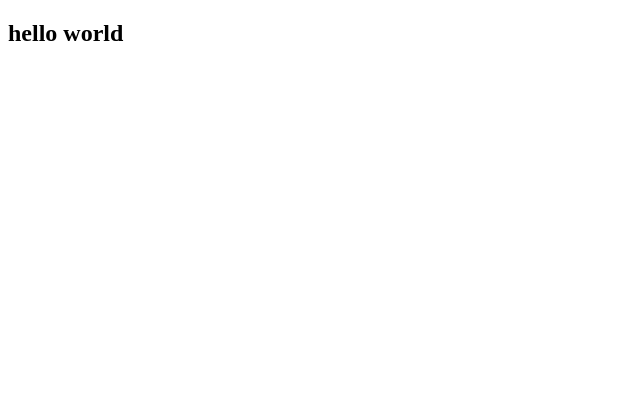
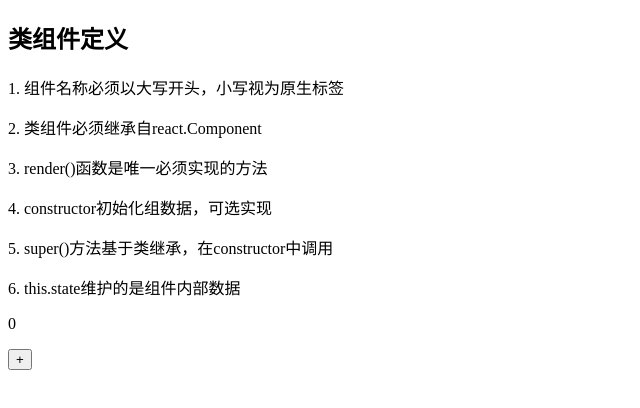
Before and after one commit to Lynn-zuo/learning-with-coding, a React app in the folder React/react-npm/: page / in a window 1280 px wide. Shown: the top 408 px of the page, without its empty margins (0-640 px from the left). Built offline with nearby package versions, Linux system fonts and the light colour scheme.

Commit message:
feat: 类组件定义

```diff
--- a/React/react-npm/src/App.js
+++ b/React/react-npm/src/App.js
@@ -1,9 +1,31 @@
-import { Component } from 'react';
+import { Component } from "react"
+export default class App extends Component {
+  constructor(props) {
+    super()
+    this.state = {
+        count: 0
+    }
+  }
+  render() {
+    return (
+      <div>
+        <h2>类组件定义</h2>
+        <p>1. 组件名称必须以大写开头，小写视为原生标签</p>
+        <p>2. 类组件必须继承自react.Component</p>
+        <p>3. render()函数是唯一必须实现的方法</p>
+        <p>4. constructor初始化组数据，可选实现</p>
+        <p>5. super()方法基于类继承，在constructor中调用</p>
+        <p>6. this.state维护的是组件内部数据</p>
+        <p>{ this.state.count }</p>
+        <button onClick={(e) => this.increment(e)}>+</button>
+      </div>
+    )
+  }
 
-class App extends Component {
-    render() {
-        return <h2>hello world</h2>
-    }
+  increment(e) {
+    console.log(e, '++++')
+    this.setState({
+        count: this.state.count + 1
+    })
+  }
 }
-
-export { App }
--- a/React/react-npm/src/index.js
+++ b/React/react-npm/src/index.js
@@ -1,5 +1,5 @@
 import ReactDOM from 'react-dom/client'
-import { App } from './App.js'
+import App from './App.js'
 
 const root = ReactDOM.createRoot(document.getElementById('root'))
 root.render(<App />)
```
